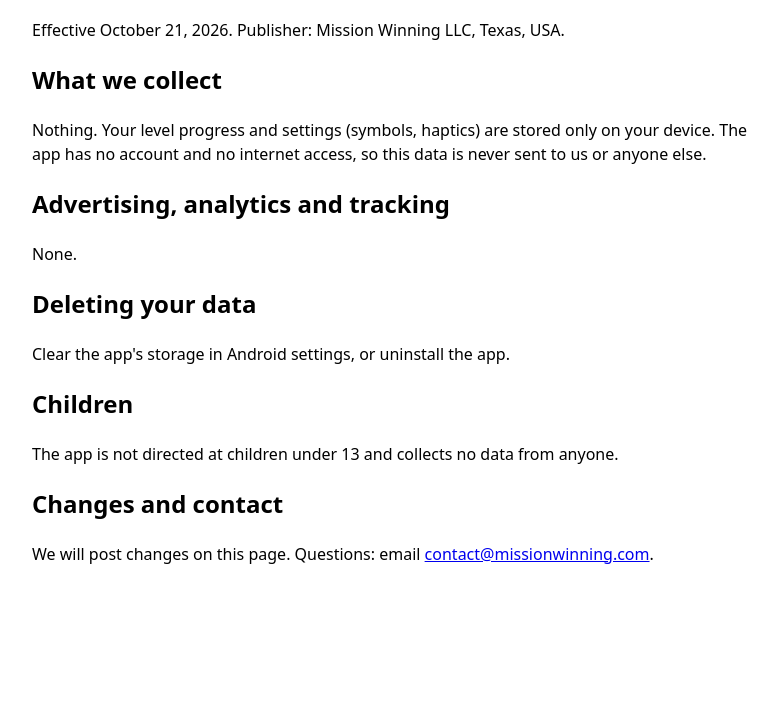
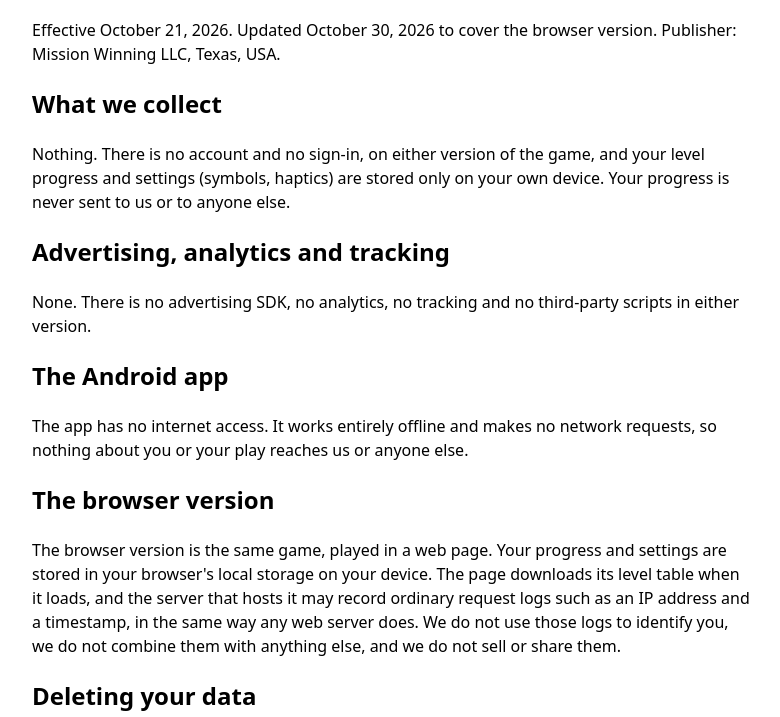
Before and after one commit to Snedz/mission-winning-legal, a plain HTML site: page sortline/index.html in a window 1280 px wide. Shown: the part 83-800 px from the top of the page, without its empty margins (248-1028 px from the left). Drawn offline with Linux system fonts and the light colour scheme.

Commit message:
Sortline policy: cover the browser version honestly
The policy said "the app has no account and no internet access" and was
written for the Android app alone. The browser build is the same game in a
web page and is going to be published, so the page a reader is linked to has
to describe the thing they are actually using.

What changed:

- The collection promise is now scoped to both versions and no longer rests
  on "no internet access". It stands on the real reason: no account, no
  sign-in, progress stored only on the device, and never sent to us.
- A new section describes the browser version: progress in local storage, the
  level table downloaded on load, and the fact that the host keeps ordinary
  request logs the way any web server does - disclosed rather than hidden.
- "Deleting your data" now says how to do it on the web as well as on Android.
- The index says "our apps" rather than "our Android apps".

No claim was weakened. Advertising, analytics and tracking stay "none" for
both versions.

```diff
--- a/sortline/index.html
+++ b/sortline/index.html
@@ -1,15 +1,19 @@
 <!doctype html><html lang="en"><head><meta charset="utf-8"><meta name="viewport" content="width=device-width,initial-scale=1"><title>Sortline: Privacy Policy</title></head>
 <body style="font-family:system-ui,sans-serif;max-width:720px;margin:2rem auto;padding:0 1rem;line-height:1.5">
 <h1>Sortline: Privacy Policy</h1>
-<p>Effective October 21, 2026. Publisher: Mission Winning LLC, Texas, USA.</p>
+<p>Effective October 21, 2026. Updated October 30, 2026 to cover the browser version. Publisher: Mission Winning LLC, Texas, USA.</p>
 <h2>What we collect</h2>
-<p>Nothing. Your level progress and settings (symbols, haptics) are stored only on your device. The app has no account and no internet access, so this data is never sent to us or anyone else.</p>
+<p>Nothing. There is no account and no sign-in, on either version of the game, and your level progress and settings (symbols, haptics) are stored only on your own device. Your progress is never sent to us or to anyone else.</p>
 <h2>Advertising, analytics and tracking</h2>
-<p>None.</p>
+<p>None. There is no advertising SDK, no analytics, no tracking and no third-party scripts in either version.</p>
+<h2>The Android app</h2>
+<p>The app has no internet access. It works entirely offline and makes no network requests, so nothing about you or your play reaches us or anyone else.</p>
+<h2>The browser version</h2>
+<p>The browser version is the same game, played in a web page. Your progress and settings are stored in your browser's local storage on your device. The page downloads its level table when it loads, and the server that hosts it may record ordinary request logs such as an IP address and a timestamp, in the same way any web server does. We do not use those logs to identify you, we do not combine them with anything else, and we do not sell or share them.</p>
 <h2>Deleting your data</h2>
-<p>Clear the app's storage in Android settings, or uninstall the app.</p>
+<p>For the app, clear the app's storage in Android settings, or uninstall it. For the browser version, clear the site's data in your browser's settings, or clear your browser storage for that site.</p>
 <h2>Children</h2>
-<p>The app is not directed at children under 13 and collects no data from anyone.</p>
+<p>The game is not directed at children under 13 and collects no data from anyone.</p>
 <h2>Changes and contact</h2>
-<p>We will post changes on this page. Questions: email <a href="mailto:contact@missionwinning.com">contact@missionwinning.com</a>.</p>
+<p>We will post changes on this page. Questions, or a bug report: email <a href="mailto:contact@missionwinning.com">contact@missionwinning.com</a>.</p>
 </body></html>
```
Also changed, not shown: index.html (+2 -2 lines).
